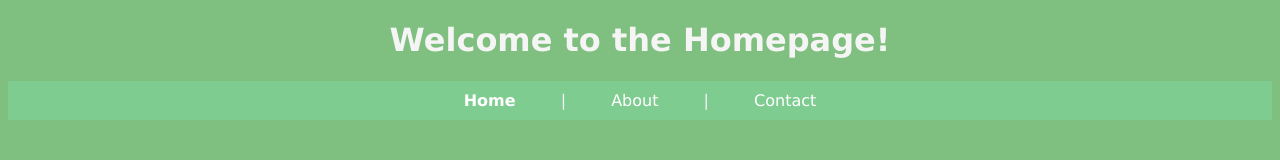
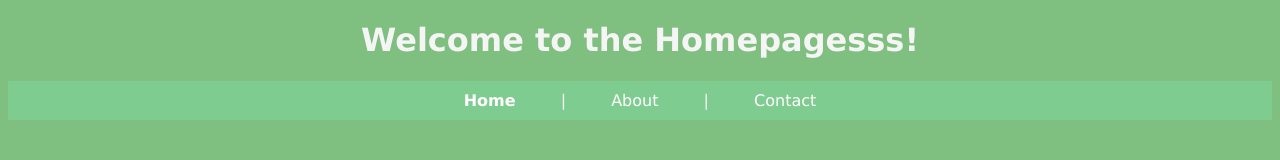
Before and after one commit to rajatgoel47/typescript-cdk-example, a plain HTML site: page site-assets/index.html in a window 1280 px wide. Drawn offline with Linux system fonts and the light colour scheme.

Commit message:
Update index.html

```diff
--- a/site-assets/index.html
+++ b/site-assets/index.html
@@ -8,7 +8,7 @@
     <title>Homepage!</title>
   </head>
   <body>
-    <h1>Welcome to the Homepage!</h1>
+    <h1>Welcome to the Homepagesss!</h1>
     <ul>
       <li id="current"><a href="index.html">Home</a></li>
       <li>|</li>
```
